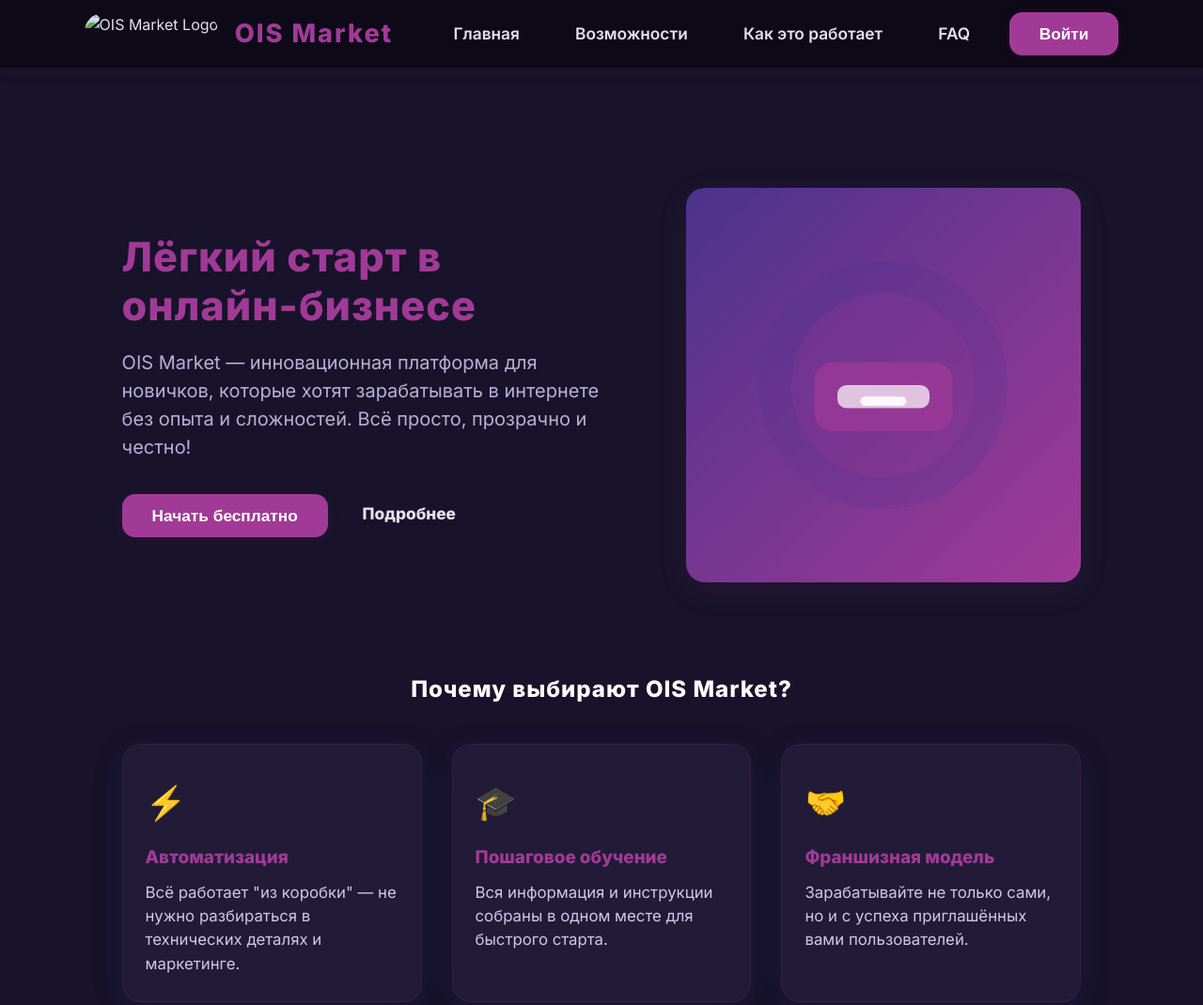
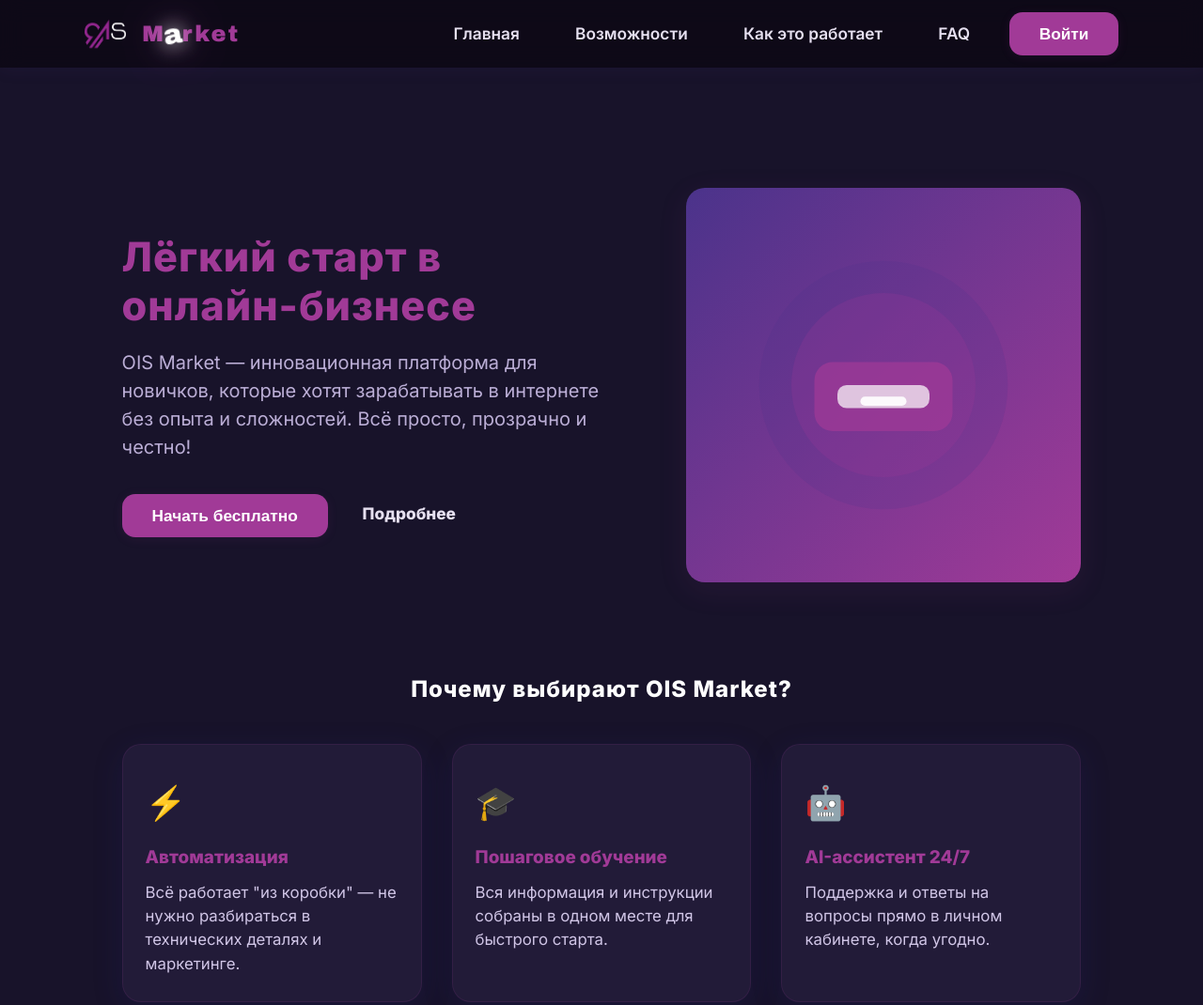
Before and after one commit to OiSmarket/oismarket, a plain HTML site: page Главная/index.html in a window 1280 px wide. Shown: the top 1070 px of the page at 94% size. Drawn offline with Linux system fonts and the light colour scheme.

Commit message:
Обновление: удалены старые файлы, добавлены новые

```diff
--- a/Главная/main.html
+++ b/Главная/index.html
@@ -5,18 +5,18 @@
     <meta name="viewport" content="width=device-width, initial-scale=1.0">
     <title>OIS Market — Лёгкий старт в онлайн-бизнесе</title>
     <link href="https://fonts.googleapis.com/css2?family=Inter:wght@400;600;800&display=swap" rel="stylesheet">
-    <link rel="stylesheet" href="css/style.css">
+    <link rel="stylesheet" href="style.css">
 </head>
 <body>
     <!-- Navigation -->
     <nav class="nav">
         <div class="logo-block">
-            <img class="logo-img" src="img/logo.png" alt="OIS Market Logo">
-            <div class="logo">OIS Market</div>
+            <img class="logo-img" src="logo.png" alt="OIS Market Logo">
+            <div class="logo">M<span class="logo-s">a</span>rket</div>
         </div>
 
         <div class="nav-links">
-            <a href="#" class="nav-link">Главная</a>
+            <a href="https://oismarket.github.io/main/" class="nav-link">Главная</a>
             <a href="#" class="nav-link">Возможности</a>
             <a href="#" class="nav-link">Как это работает</a>
             <a href="#" class="nav-link">FAQ</a>
@@ -39,7 +39,7 @@
                 <div class="menu-header">
                     <div class="logo-block">
                         <img class="logo-img" src="img/logo.png" alt="OIS Market Logo">
-                        <div class="logo">OIS Market</div>
+                        <div class="logo">M<span class="logo-s">a</span>rket</div>
                     </div>
                 </div>
 
@@ -95,11 +95,6 @@
                 <p>Вся информация и инструкции собраны в одном месте для быстрого старта.</p>
             </div>
             <div class="feature-card">
-                <div class="feature-icon">🤝</div>
-                <h3>Франшизная модель</h3>
-                <p>Зарабатывайте не только сами, но и с успеха приглашённых вами пользователей.</p>
-            </div>
-            <div class="feature-card">
                 <div class="feature-icon">🤖</div>
                 <h3>AI-ассистент 24/7</h3>
                 <p>Поддержка и ответы на вопросы прямо в личном кабинете, когда угодно.</p>
@@ -134,6 +129,6 @@
         © 2025 OIS Market. Все права защищены.
     </footer>
 
-    <script src="js/script.js"></script>
+    <script src="script.js"></script>
 </body>
 </html>
--- a/Главная/css/style.css
+++ b/Главная/style.css
@@ -55,10 +55,26 @@
 }
 
 .logo {
-    font-size: 1.7rem;
+    font-size: 1.5rem;
     font-weight: 800;
     color: var(--logo-accent);
     letter-spacing: 2px;
+    font-family: 'Arial black', sans-serif;
+    user-select: none;
+}
+
+.logo-s {
+    color: #fff;
+    animation: logoSAnim 1.6s infinite cubic-bezier(.4,2,.6,1);
+    display: inline-block;
+    text-shadow: 0 0 8px #fff, 0 0 16px var(--logo-accent, #A13A97);
+}
+
+@keyframes logoSAnim {
+    0%   { transform: scale(1) rotate(0deg); text-shadow: 0 0 8px #fff, 0 0 16px var(--logo-accent, #A13A97);}
+    30%  { transform: scale(1.18) rotate(-8deg); text-shadow: 0 0 16px #fff, 0 0 32px var(--logo-accent, #A13A97);}
+    60%  { transform: scale(1) rotate(0deg); text-shadow: 0 0 8px #fff, 0 0 16px var(--logo-accent, #A13A97);}
+    100% { transform: scale(1) rotate(0deg); text-shadow: 0 0 8px #fff, 0 0 16px var(--logo-accent, #A13A97);}
 }
 
 .nav-links {
```
Also changed, not shown: Главная/logo.png (added), Главная/script.js (renamed from Главная/js/script.js), 1 other file.
